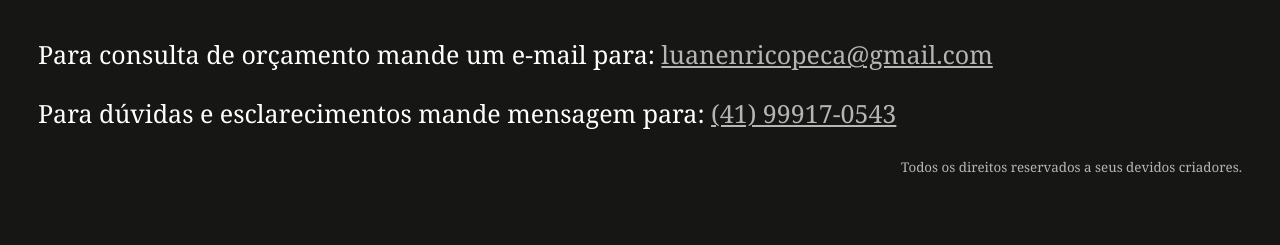
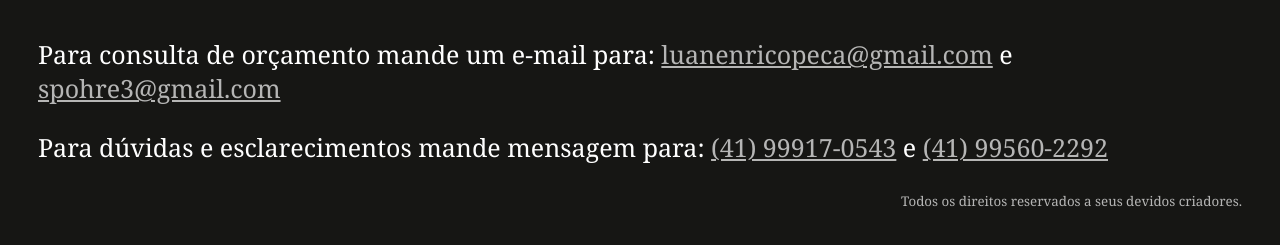
Before and after one commit to LuanSantanaPeca/aulafrontend, a plain HTML site: page 20260317/atividade_pratica/contato.html in a window 1280 px wide. Shown: the part 223-468 px from the top of the page. Drawn offline with Linux system fonts and the light colour scheme.

Commit message:
Mudaça contato

```diff
--- a/20260317/atividade_pratica/contato.html
+++ b/20260317/atividade_pratica/contato.html
@@ -30,8 +30,8 @@
         <h1 style="text-align: center; font-size: 60px;"><img src="imgs/metallica-logo.png" width="300">Solo Cover</h1>
     </header>
 
-    <p class="paragraph">Para consulta de orçamento mande um e-mail para: <a href="mailto:luanenricopeca@gmail.com" target="_blank">luanenricopeca@gmail.com</a></p>
-    <p class="paragraph">Para dúvidas e esclarecimentos mande mensagem para: <a href="https://wa.me/41999170543" target="_blank">(41) 99917-0543</a></p>
+    <p class="paragraph">Para consulta de orçamento mande um e-mail para: <a href="mailto:luanenricopeca@gmail.com" target="_blank">luanenricopeca@gmail.com</a> e <a href="mailto:spohre3@gmail.com" target="_blank">spohre3@gmail.com</a></p>
+    <p class="paragraph">Para dúvidas e esclarecimentos mande mensagem para: <a href="https://wa.me/41999170543" target="_blank">(41) 99917-0543</a> e <a href="https://wa.me/41995602292" target="_blank">(41) 99560-2292</a> </p>
 
     <footer id="footer">
         <small>Todos os direitos reservados a seus devidos criadores.</small>
```
